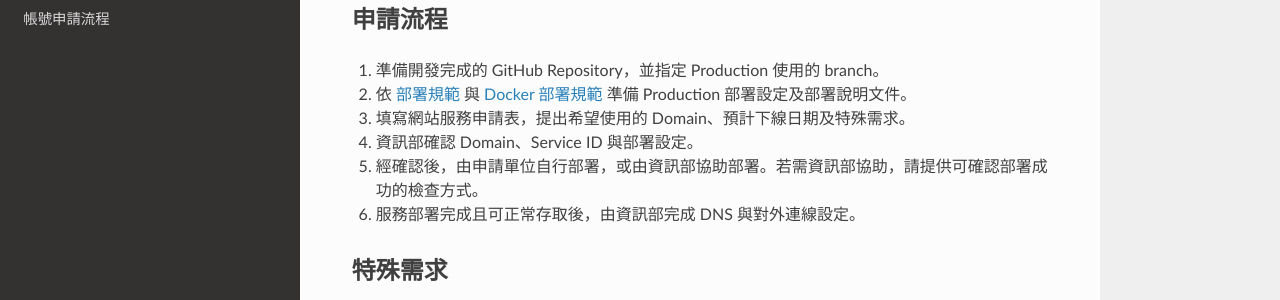
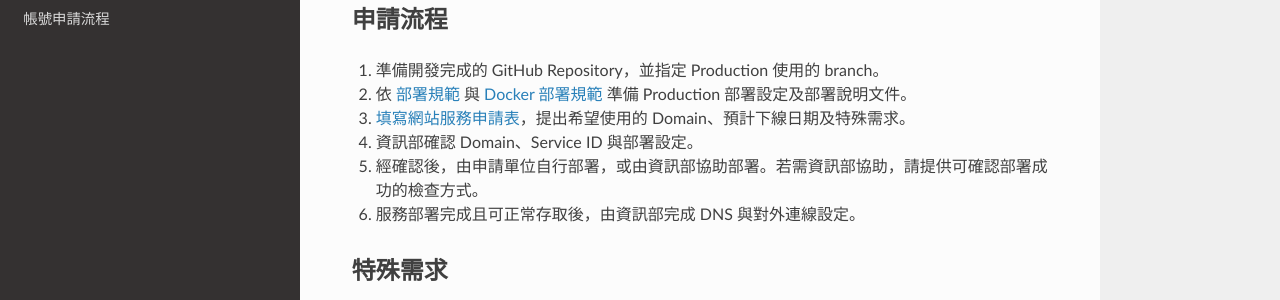
Before and after one commit to NTUEEInfoDep/server-deploy-guidelines, an MkDocs documentation site: the page built from docs/server/application.md, in a window 1280 px wide and 1392 px high. Shown: the part 606-906 px from the top of the window. Built offline with MkDocs 1.6.1, drawn with Linux system fonts in a browser that asks for light colours; nearby versions of some CDN libraries; part of the change alters nothing that is shown.

```diff
--- a/docs/server/application.md
+++ b/docs/server/application.md
@@ -7,7 +7,7 @@
 - 使用 `ntuee.org` 之 Domain。
 - 將網站服務部署於資訊部管理之伺服器，不論使用何種 Domain。
 
-[填寫網站服務申請表](#application-form){ .action-link }
+[填寫網站服務申請表](https://forms.gle/v27p3Fip8TT9CtUL6){ .action-link }
 
 ## 相關文件
 
@@ -20,7 +20,7 @@
 
 1. 準備開發完成的 GitHub Repository，並指定 Production 使用的 branch。
 2. 依 [部署規範](deployment.md) 與 [Docker 部署規範](docker.md) 準備 Production 部署設定及部署說明文件。
-3. 填寫網站服務申請表，提出希望使用的 Domain、預計下線日期及特殊需求。
+3. [填寫網站服務申請表](https://forms.gle/v27p3Fip8TT9CtUL6)，提出希望使用的 Domain、預計下線日期及特殊需求。
 4. 資訊部確認 Domain、Service ID 與部署設定。
 5. 經確認後，由申請單位自行部署，或由資訊部協助部署。若需資訊部協助，請提供可確認部署成功的檢查方式。
 6. 服務部署完成且可正常存取後，由資訊部完成 DNS 與對外連線設定。
```
